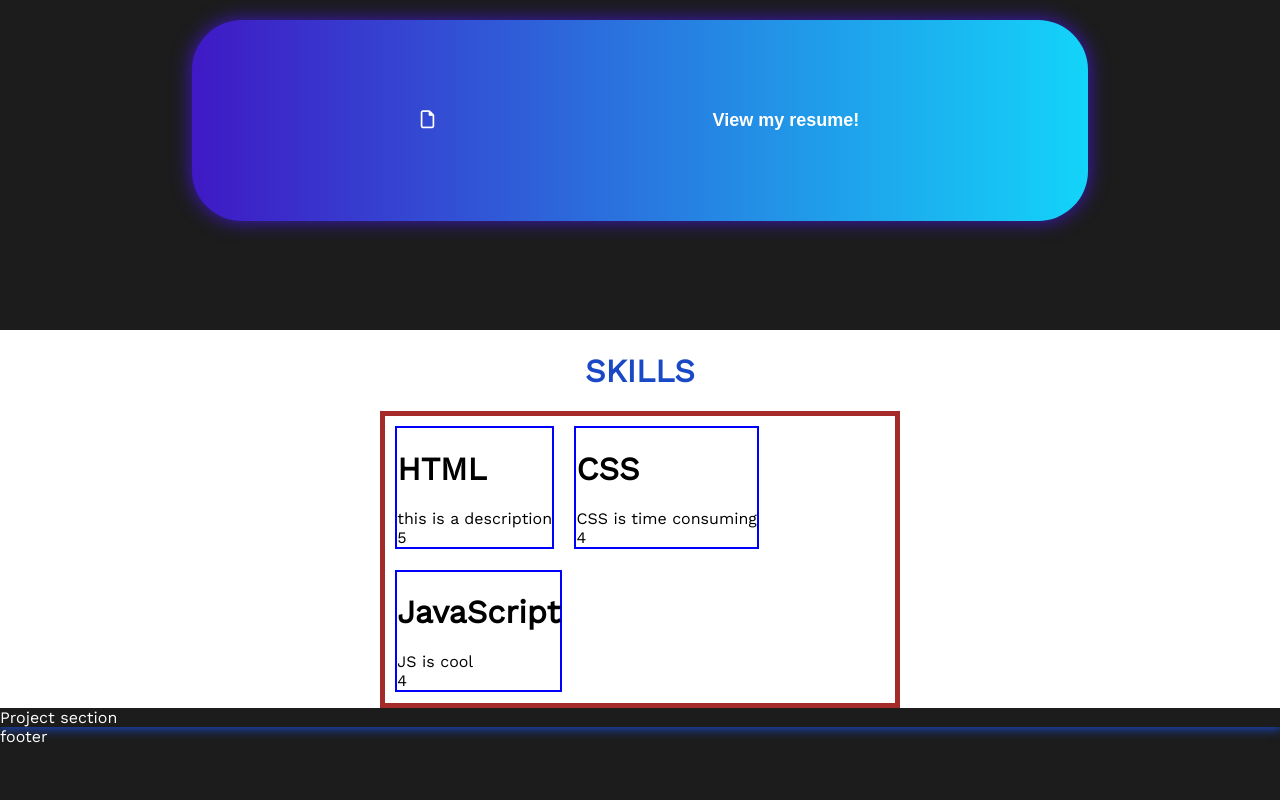
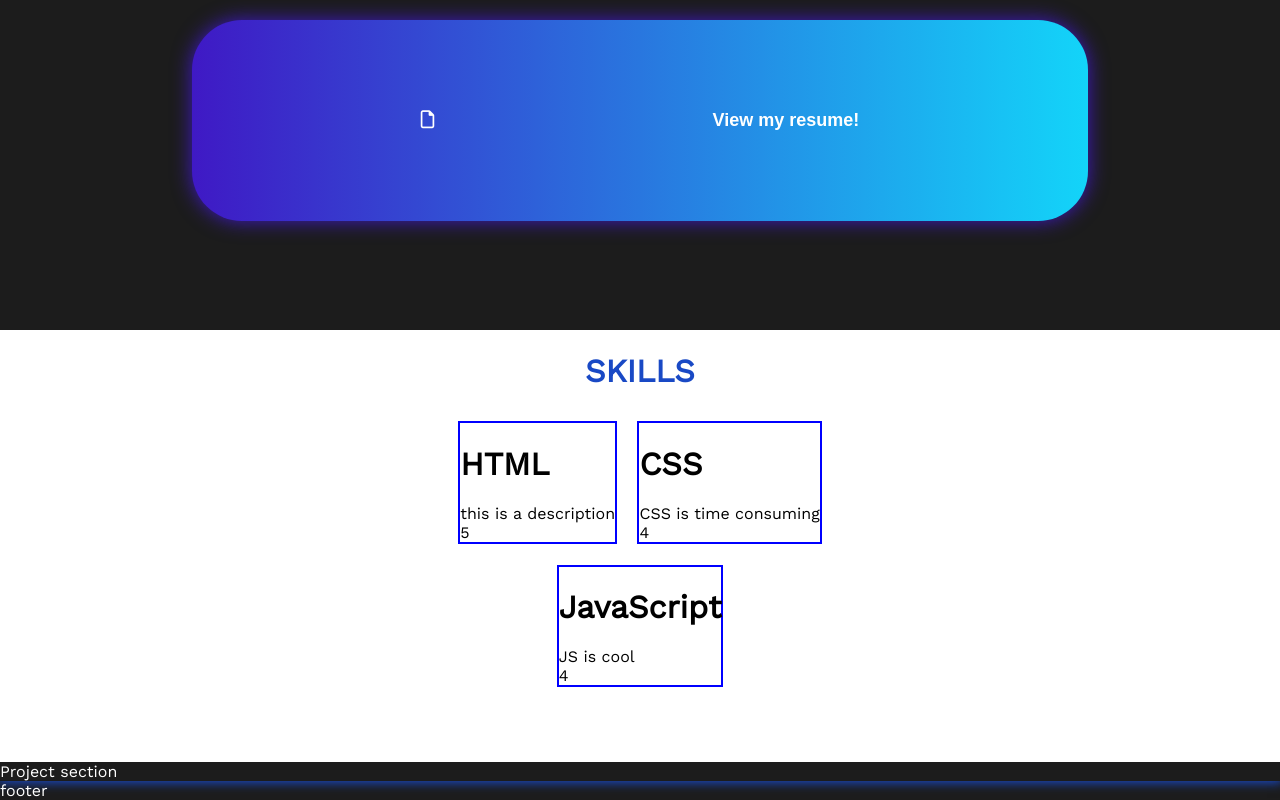
Before and after one commit to SunghunP/front-sung-portfolio, a React (Create React App) app: page / in a window 1280 px wide. Shown: the part 513-1313 px from the top of the page. Before the commit the page ends 1259 px from the top, so only its background shows below. Built offline with nearby package versions, Linux system fonts and the light colour scheme.

Commit message:
Adjust centering for cards in skills

```diff
--- a/src/components/mainPageSections/SkillSection.jsx
+++ b/src/components/mainPageSections/SkillSection.jsx
@@ -9,9 +9,10 @@ const StyledDiv = styled.div`
   justify-content: center;
 
   .wrapper {
-    max-width: 80vw;
-    border: 5px solid brown;
     flex-wrap: wrap;
+    margin-bottom: 5%;
+    align-items: center;
+    justify-content: center;
   }
 `;
 
@@ -24,7 +25,7 @@ export default function SkillSection({theme, skillList}) {
     <StyledDiv theme={theme} className='flex col'>
       <Styledh1 theme={theme} >SKILLS</Styledh1>
       <div className='wrapper flex'>
-        {mapDataToComponents(skillList, Skill)}
+        {mapDataToComponents(skillList, Skill, theme)}
       </div>
     </StyledDiv>
   </>
```
